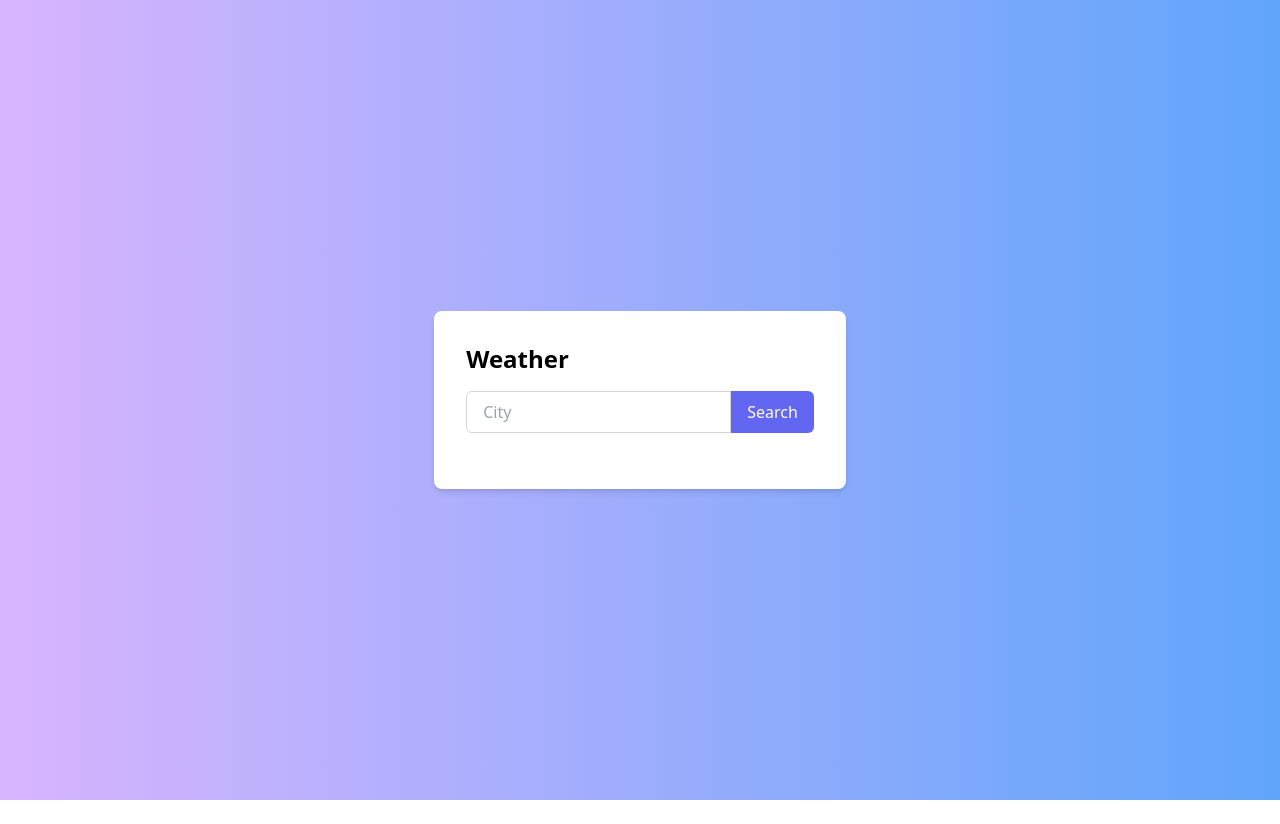
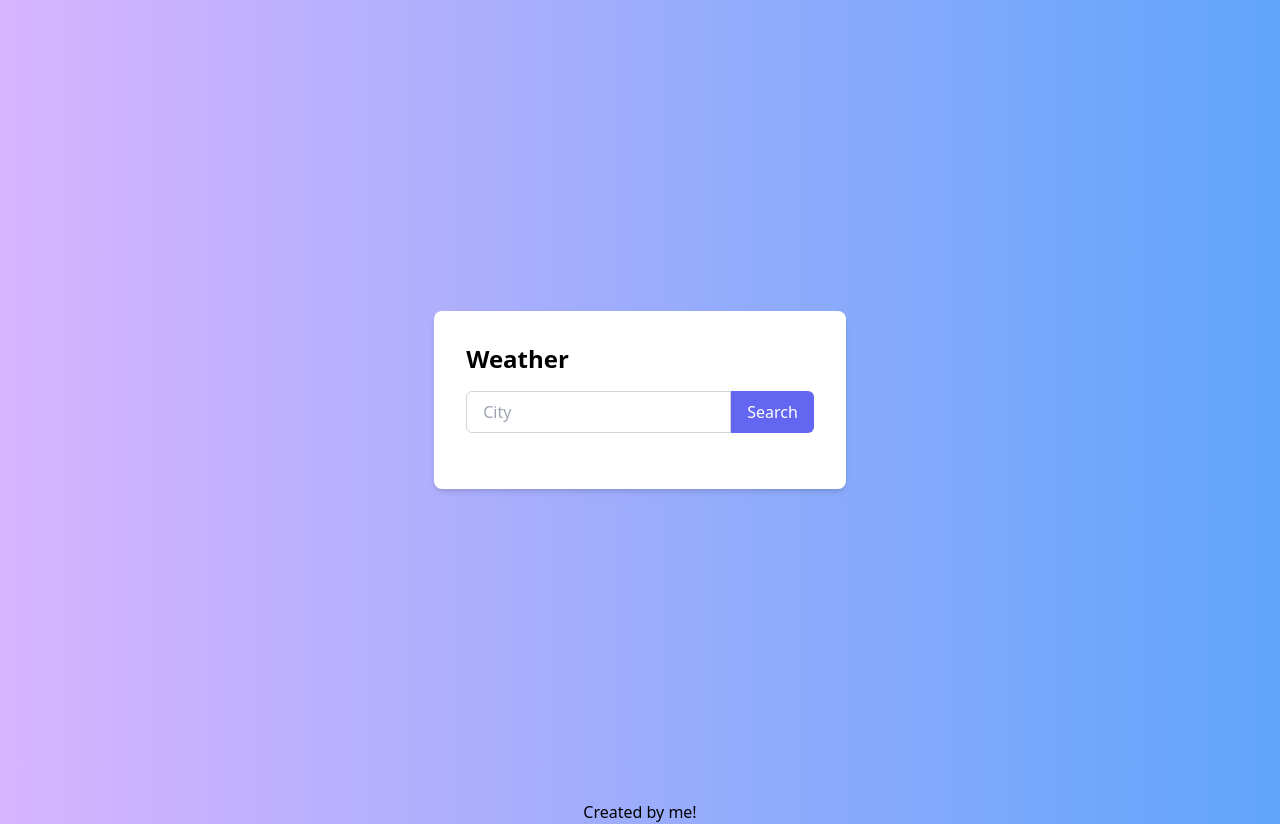
Before and after one commit to SotiTheKing/weather-api, a website: page index.html in a window 1280 px wide. Before the commit the page ends 800 px from the top, so only its background shows below. Drawn offline with Linux system fonts and the light colour scheme.

Commit message:
added a footer

```diff
--- a/index.html
+++ b/index.html
@@ -23,6 +23,9 @@
             </div>
         </div>
     </div>
+    <footer class="text-center pt-3 pb-5">
+        <p>Created by <a class="underline" href="https://github.com/SotiTheKing" target="_blank">me</a>!</p>
+    </footer>
     <script src="index.js"></script>
 </body>
 </html>
```
